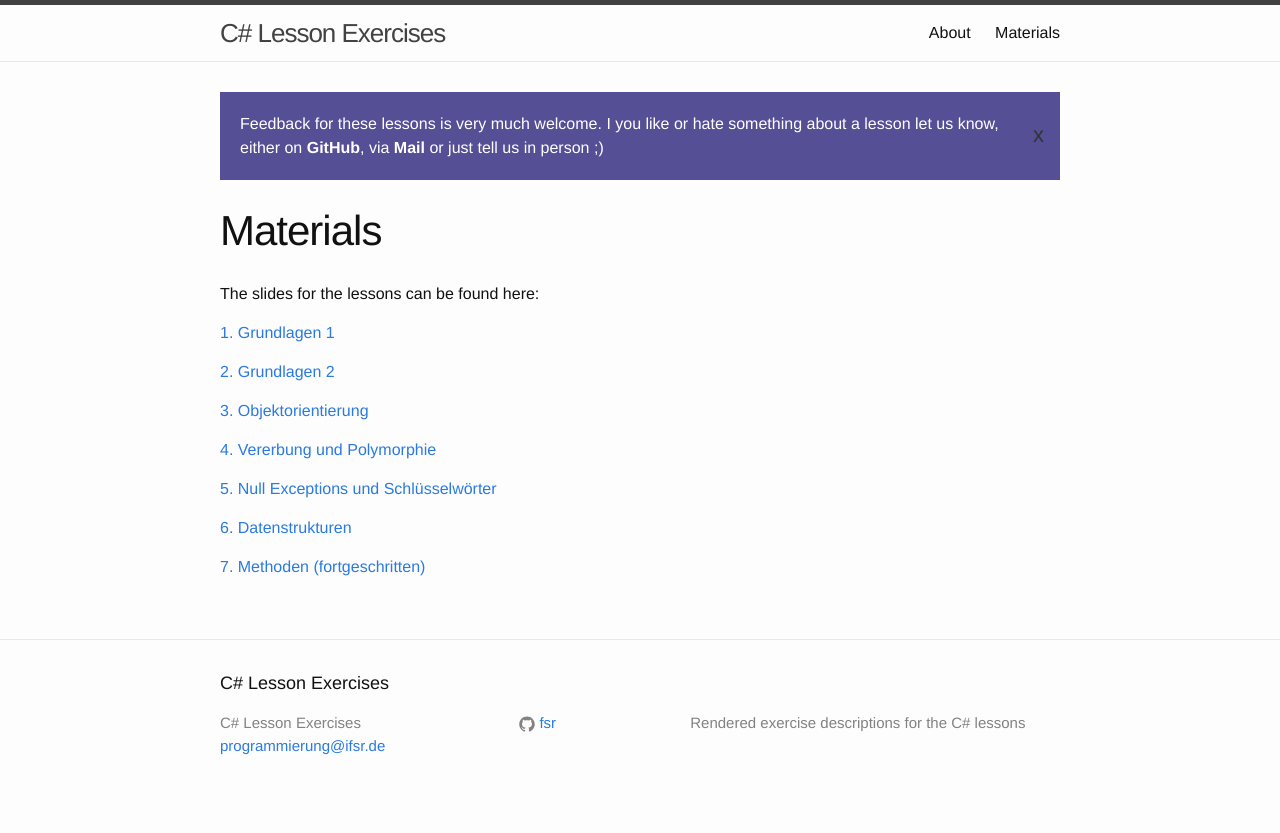
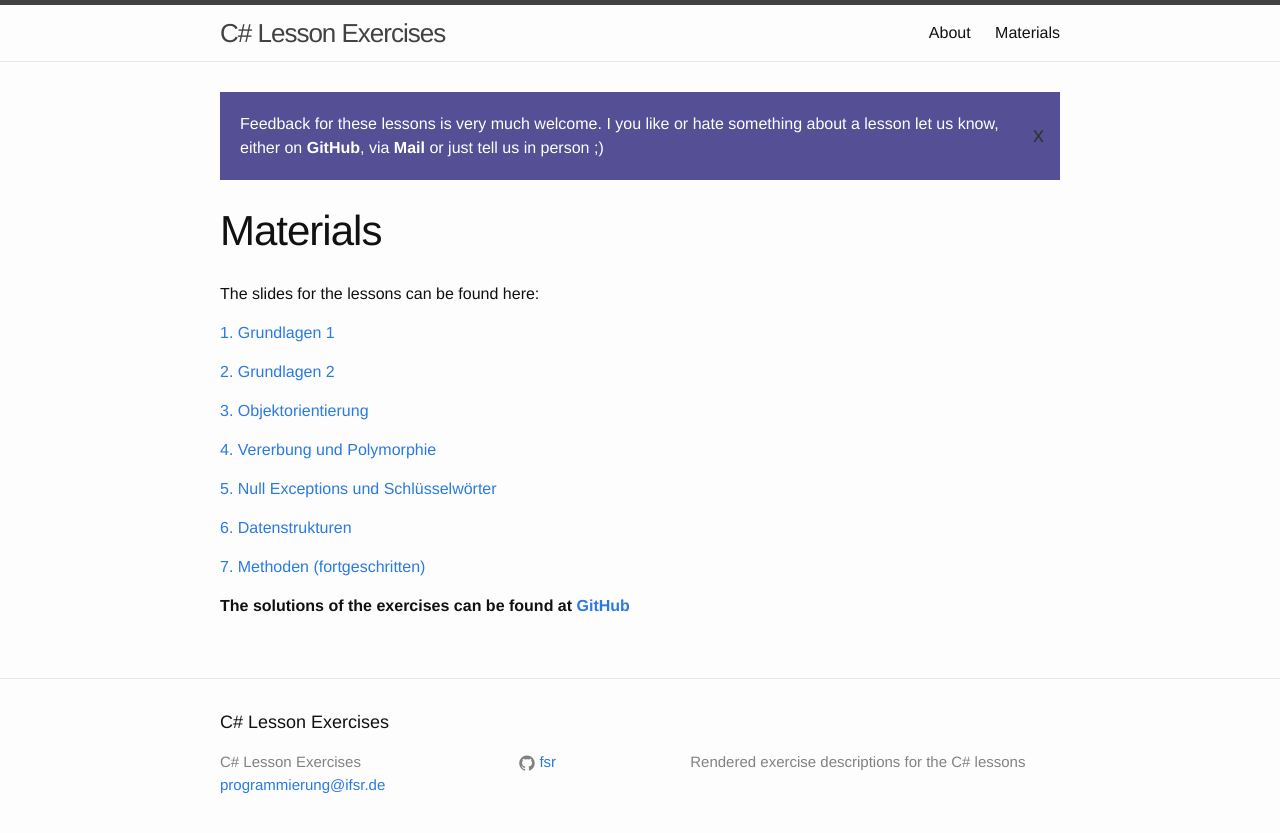
Before and after one commit to fsr/csharp-lessons, a Jekyll site: the page built from materials.md, in a window 1280 px wide. Shown: the top 833 px of the page. Built offline with Jekyll 4.4.1, drawn with Linux system fonts in a browser that asks for light colours.

Commit message:
added  the link to the solution repo

```diff
--- a/materials.md
+++ b/materials.md
@@ -12,3 +12,5 @@
 <del>{{ slide.number }}. {{ slide.name }}</del>
 {% endif %}
 {% endfor %}
+
+ **The solutions of the exercises can be found at [GitHub](https://github.com/satkowski/csharp-soultions)**
```
